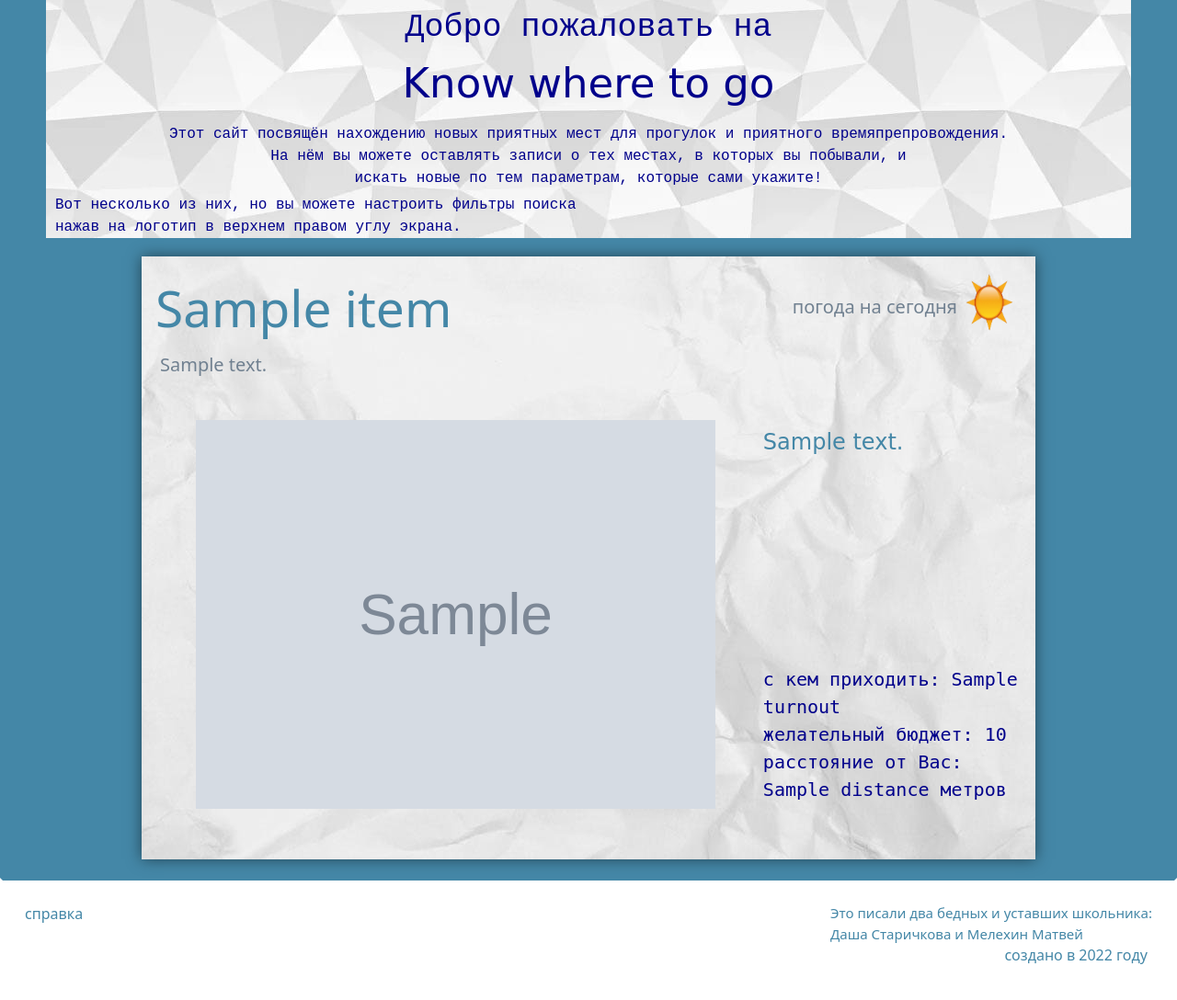
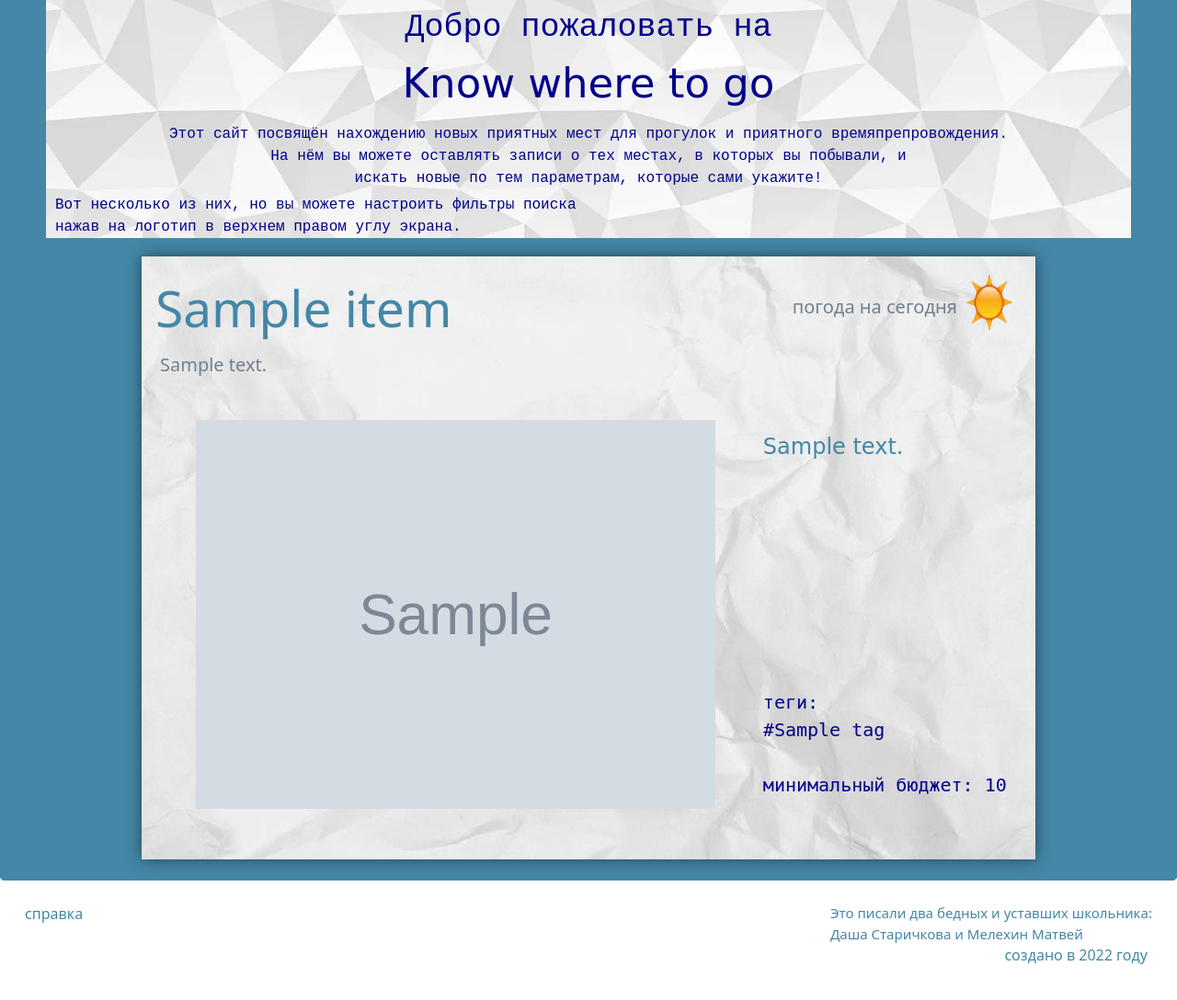
Before and after one commit to Melekh11/Know-there-to-go, a Flask app: template templates/main_page.html in a window 1280 px wide. Shown: the part 79-1167 px from the top of the page at 92% size. Run offline with Flask 2, Linux system fonts and the light colour scheme; the template is opened without the code that fills it: most values are stand-ins (such as "Sample title", 1, 10 or a date in 2020); grey boxes marked "Sample" are stand-in pictures.

Commit message:
show tags on main page posts

```diff
--- a/main.py
+++ b/main.py
@@ -18,6 +18,7 @@
 import requests
 import math
 import os
+import random
 from flask_uploads import UploadSet, configure_uploads, IMAGES, patch_request_class
 import datetime
 
@@ -95,7 +96,10 @@
 
     # if current_user.is_authenticated:
     places = db_sess.query(Places).filter(Places.title != '')
-    return render_template("main_page.html", places=places)
+    place_tags = db_sess.query(PlaceTag).filter()
+    tags = db_sess.query(Tags).filter()
+
+    return render_template("main_page.html", places=places, tags=tags, place_tags=place_tags)
 
 
 # регистрация
@@ -143,7 +147,7 @@
         user.set_password(form.password.data)
         db_sess.add(user)
         db_sess.commit()
-        return redirect('/login')
+        return redirect('/log_in')
     return render_template('sign_up.html', title='Регистрация', form=form)
 
 
--- a/templates/main_page.html
+++ b/templates/main_page.html
@@ -3,12 +3,15 @@
 {% block content %}
 <div class="borders_blue">
     <div class="greetings">
-    <div class="welcome">Добро пожаловать на <br> <span class="nice_text">Know where to go</span></div>
-    <p>Этот сайт посвящён нахождению новых приятных мест для прогулок и приятного времяпрепровождения. <br>
+        <div class="welcome">Добро пожаловать на <br> <span class="nice_text">Know where to go</span>
+        </div>
+        <p>Этот сайт посвящён нахождению новых приятных мест для прогулок и приятного
+            времяпрепровождения. <br>
             На нём вы можете оставлять записи о тех местах, в которых вы побывали, и <br>
             искать новые по тем параметрам, которые сами укажите!</p>
 
-    <p class="left">Вот несколько из них, но вы можете настроить фильтры поиска <br> нажав на логотип в верхнем правом углу
+        <p class="left">Вот несколько из них, но вы можете настроить фильтры поиска <br> нажав на
+            логотип в верхнем правом углу
             экрана.</p>
     </div>
 
@@ -35,9 +38,24 @@
                 <div class="text_describe_text">
                     <p class="text_form_place">{{place.description}}</p> <br>
                     <p class="text_form_place_data_medium text_form_place">
-                c кем приходить: {{turnout}} <br>
-                желательный бюджет: {{place.cost}} <br>
-                расстояние от Вас: {{distance}} метров
+                        теги: <br>
+                        {% for i in place_tags %}
+
+                        {% if place.id == i.place_id %}
+
+                        {% for j in tags %}
+
+                        {% if j.id == i.tag_id %}
+                        #{{ j.title }}
+                        {% endif %}
+
+                        {% endfor %}
+
+                        {% endif %}
+
+                        {% endfor %}<br>
+                        <br>
+                        минимальный бюджет: {{place.cost}} <br>
                     </p>
                 </div>
             </div>
--- a/templates/sign_up.html
+++ b/templates/sign_up.html
@@ -33,8 +33,8 @@
                         <div class="col-12">
                             <div class="form-check">
                                 <input class="form-check-input" type="checkbox" value="send_emails"
-                                       id="invalidCheck2" name="send_emails" required>
-                                <label class="form-check-label" for="invalidCheck2">
+                                       id="send_emails" name="send_emails">
+                                <label class="form-check-label" for="send_emails">
                                     Хочу получать рассылку
                                 </label>
                             </div>
@@ -58,7 +58,7 @@
 
                         <div class="mp-3">
                             <label for="photo" class="form-label">Ваша аватарка</label>
-                            <input type="file" class="form-control" id="photo"
+                            <input type="file" class="form-control" id="photo" name="photo"
                                    aria-describedby="inputGroupFileAddon04" aria-label="Upload">
                         </div>
 
```
Also changed, not shown: db/blogs.db. Lines whose indentation alone changed are shown as unchanged.
